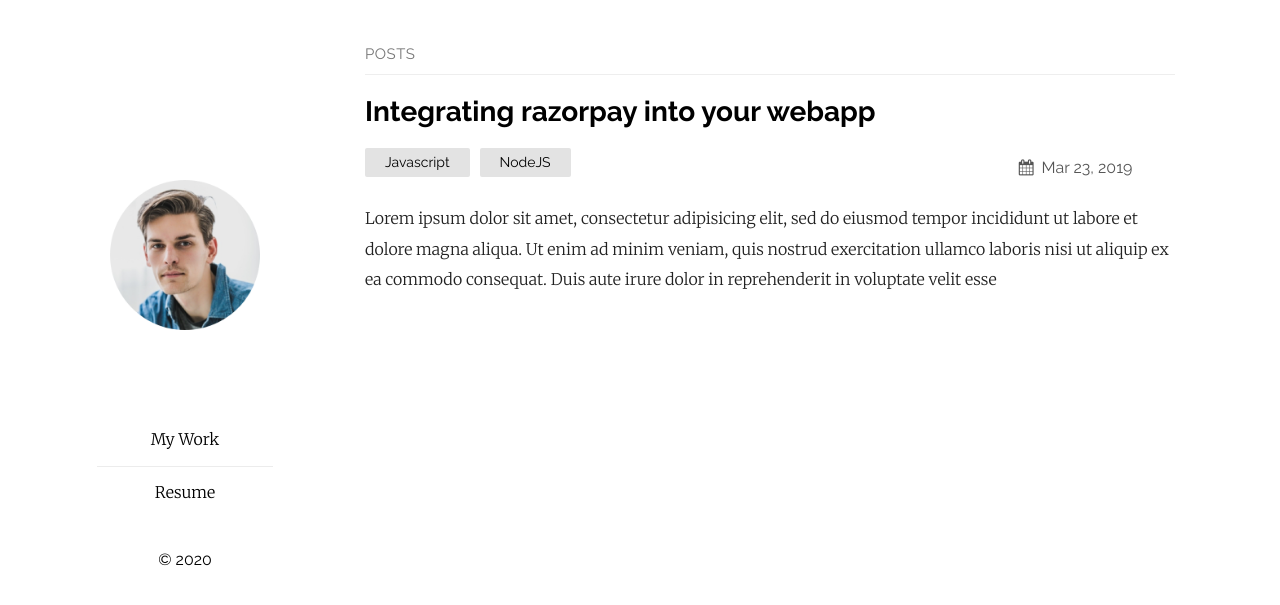
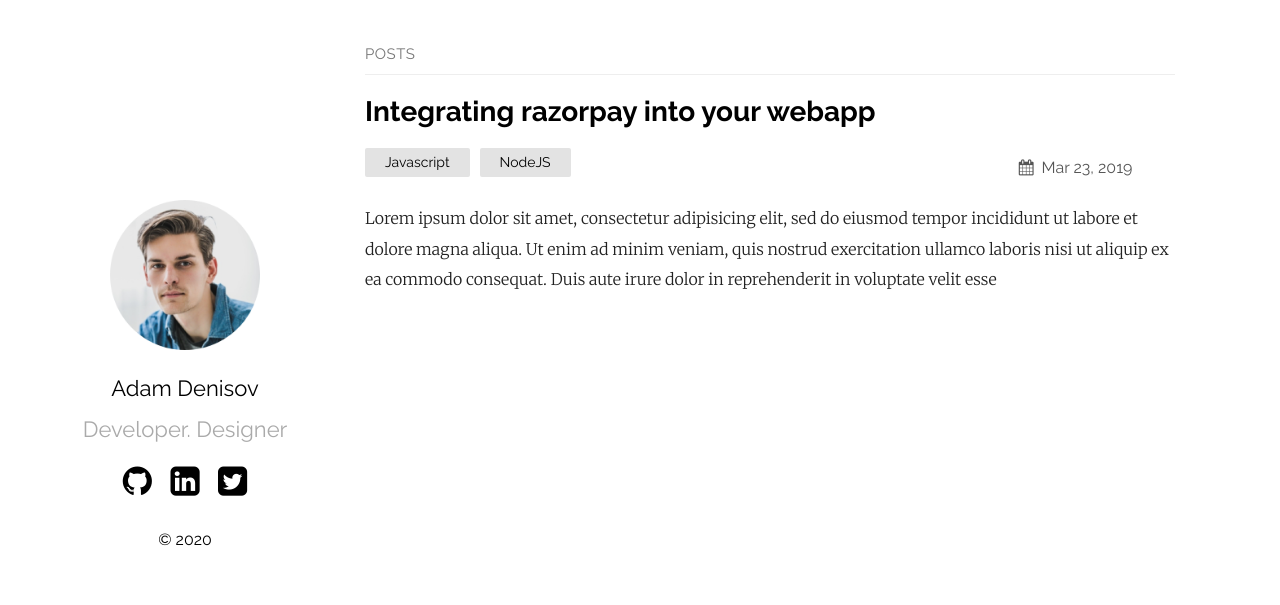
Before and after one commit to anzhonghu/anzhonghu, a Jekyll site: the page built from index.md, in a window 1280 px wide. Shown: the top 605 px of the page. Built offline with Jekyll 4.4.1, drawn with Linux system fonts in a browser that asks for light colours.

Commit message:
Update _config.yml

```diff
--- a/_config.yml
+++ b/_config.yml
@@ -47,13 +47,6 @@
 # this and add the path to the pages in order as they should show up
 #header_pages:
 
-plainwhite:
-  navigation:
-    - title: My Work
-      url: "/my-work"
-    - title: Resume
-      url: "/resume"
-
 # - about.md
 
 # Build settings
```
